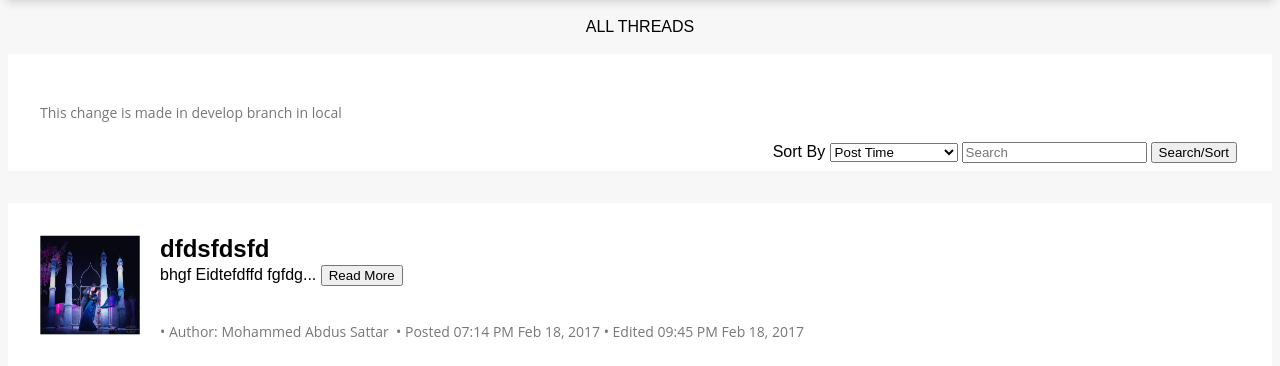
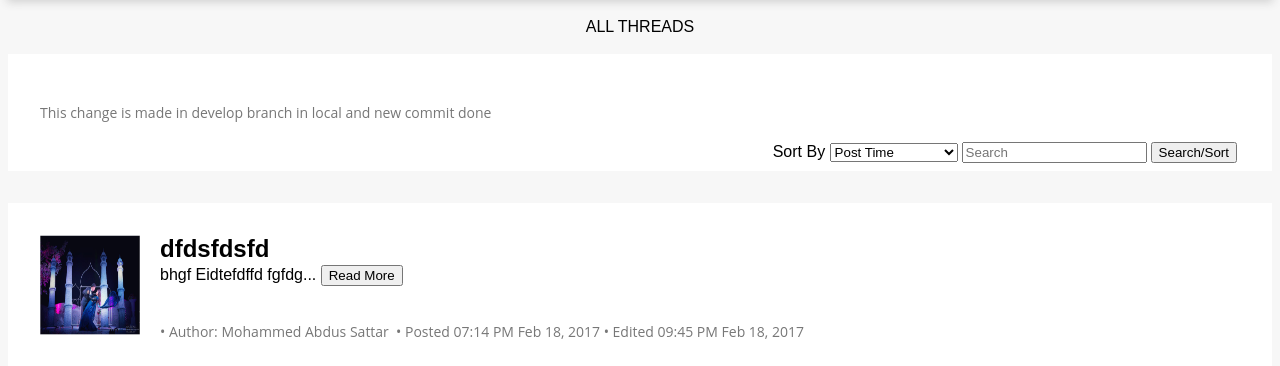
Before and after one commit to shohaglive/SampleBlogProject, a PHP site: page / in a window 1280 px wide. Shown: the part 82-448 px from the top of the page. Run offline with PHP 8.4, Linux system fonts and the light colour scheme; data comes from the database, SQL or seed files in the repository.

Commit message:
First change in index page

```diff
--- a/index.php
+++ b/index.php
@@ -32,7 +32,7 @@ $data = $control->getThread($search, $sort)
     <form name="search" method="post" action="">
         <table style="float: right">
             <p>
-                This change is made in develop branch in local
+                This change is made in develop branch in local and new commit done
             </p>
             <tr>
                 <td><label>Sort By</label>
```
